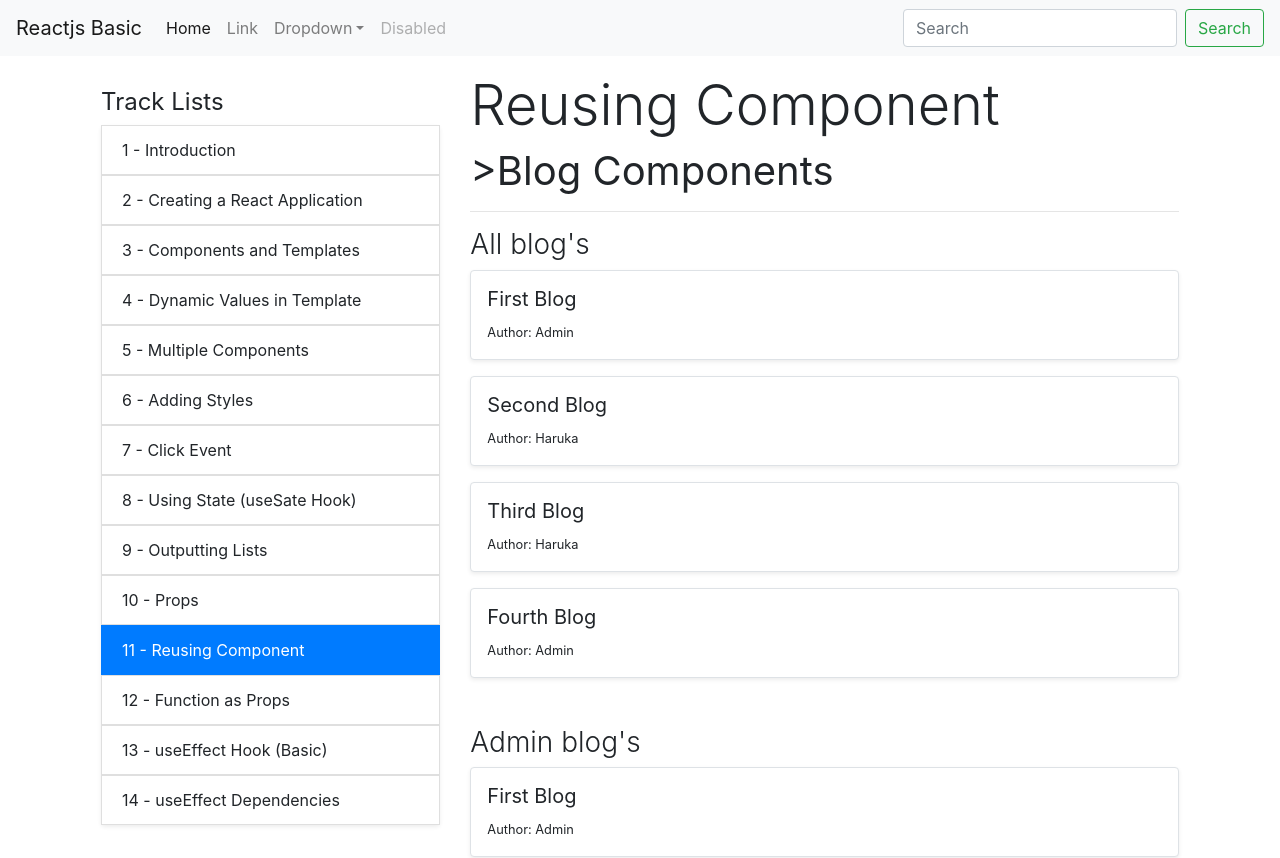
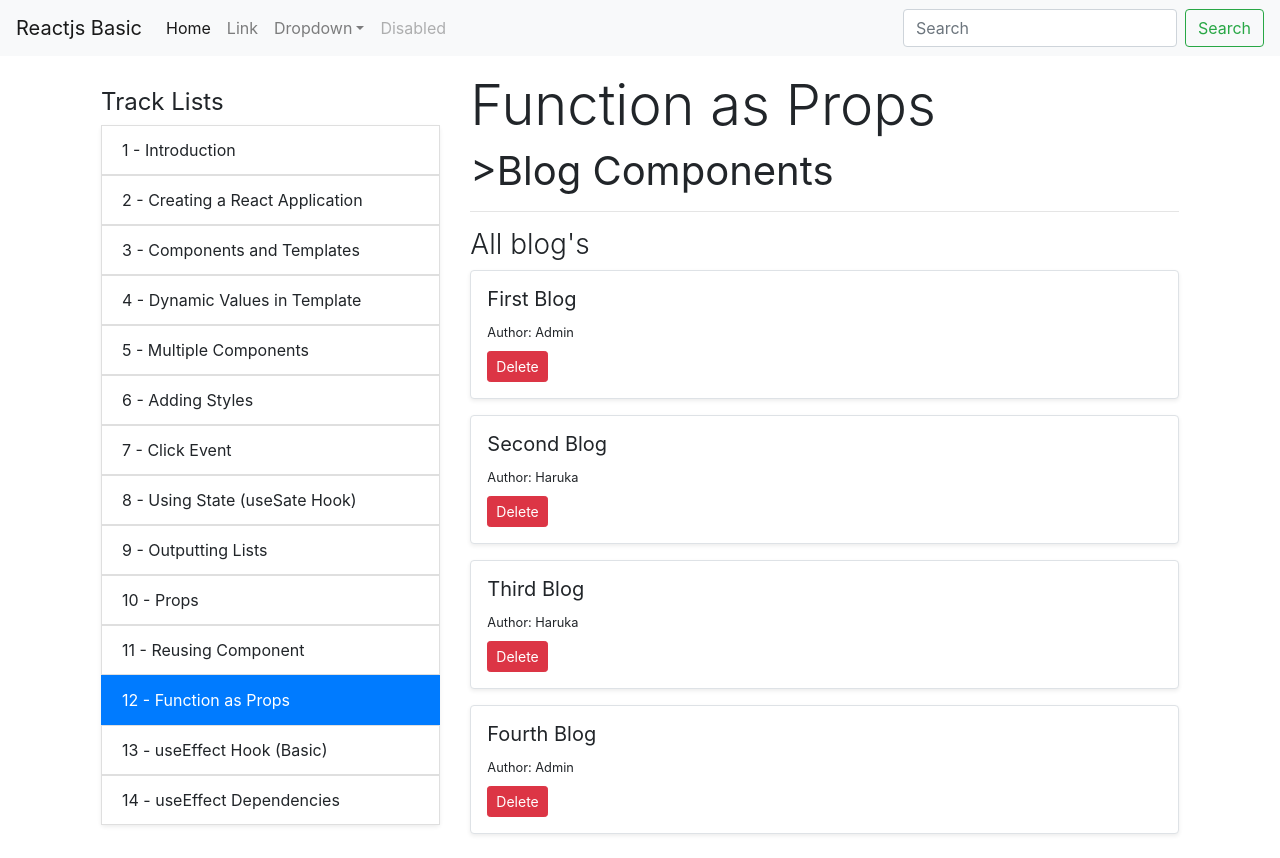
Before and after one commit to komarapc/reactjs-basic, a React (Create React App) app: page / in a window 1280 px wide. Shown: the top 858 px of the page. Built offline with nearby package versions, Linux system fonts and the light colour scheme.

Commit message:
function as props

```diff
--- a/src/home.tsx
+++ b/src/home.tsx
@@ -5,8 +5,8 @@ import Sidebar from "./components/sidebar";
 import track_lists from "./data/track-list";
 
 const Home = () => {
-  const title: string = "Reusing Component";
-  const current_track_list: number = 11;
+  const title: string = "Function as Props";
+  const current_track_list: number = 12;
   return (
     <Fragment>
       <Navbar></Navbar>
--- a/src/pages/blog.tsx
+++ b/src/pages/blog.tsx
@@ -1,5 +1,4 @@
 const Blog = (props: any) => {
-  console.log(props);
   return (
     <div className="mb-5">
       <h3 className="font-weight-light">{props.title}</h3>
@@ -11,6 +10,18 @@ const Blog = (props: any) => {
           >
             <h5 className="font-weight-normal">{blog.title}</h5>
             <small>Author: {blog.author}</small>
+            {props.is_button_delete ? (
+              <div>
+                <button
+                  className="btn btn-sm btn-danger mt-2"
+                  onClick={() => props.delete_blog(blog.id)}
+                >
+                  Delete
+                </button>
+              </div>
+            ) : (
+              ""
+            )}
           </div>
         );
       })}
--- a/src/pages/main.tsx
+++ b/src/pages/main.tsx
@@ -1,7 +1,8 @@
 import Blog from "./blog";
+import { useState } from "react";
 
 const MainPage = (props: any) => {
-  const blog_lists: { id: number; title: string; author: string }[] = [
+  const [blog_lists, setBlogLists] = useState([
     {
       id: 1,
       title: "First Blog",
@@ -22,20 +23,32 @@ const MainPage = (props: any) => {
       title: "Fourth Blog",
       author: "Admin",
     },
-  ];
+  ]);
+
+  const handleDeleteBlog = (id: number) => {
+    const newBlog = blog_lists.filter((blog) => blog.id !== id);
+    setBlogLists(newBlog);
+  };
   return (
     <div>
       <h4 className="display-4">{props.title}</h4>
       <h1 className="font-weight-normal">&gt;Blog Components</h1>
       <hr />
-      <Blog blogs={blog_lists} title="All blog's" />
+      <Blog
+        blogs={blog_lists}
+        title="All blog's"
+        is_button_delete={true}
+        delete_blog={handleDeleteBlog}
+      />
       <Blog
         blogs={blog_lists.filter((blog: any) => blog.author === "Admin")}
         title="Admin blog's"
+        is_button_delete={false}
       />
       <Blog
         blogs={blog_lists.filter((blog: any) => blog.author === "Haruka")}
         title="Haruka blog's"
+        is_button_delete={false}
       />
     </div>
   );
```
